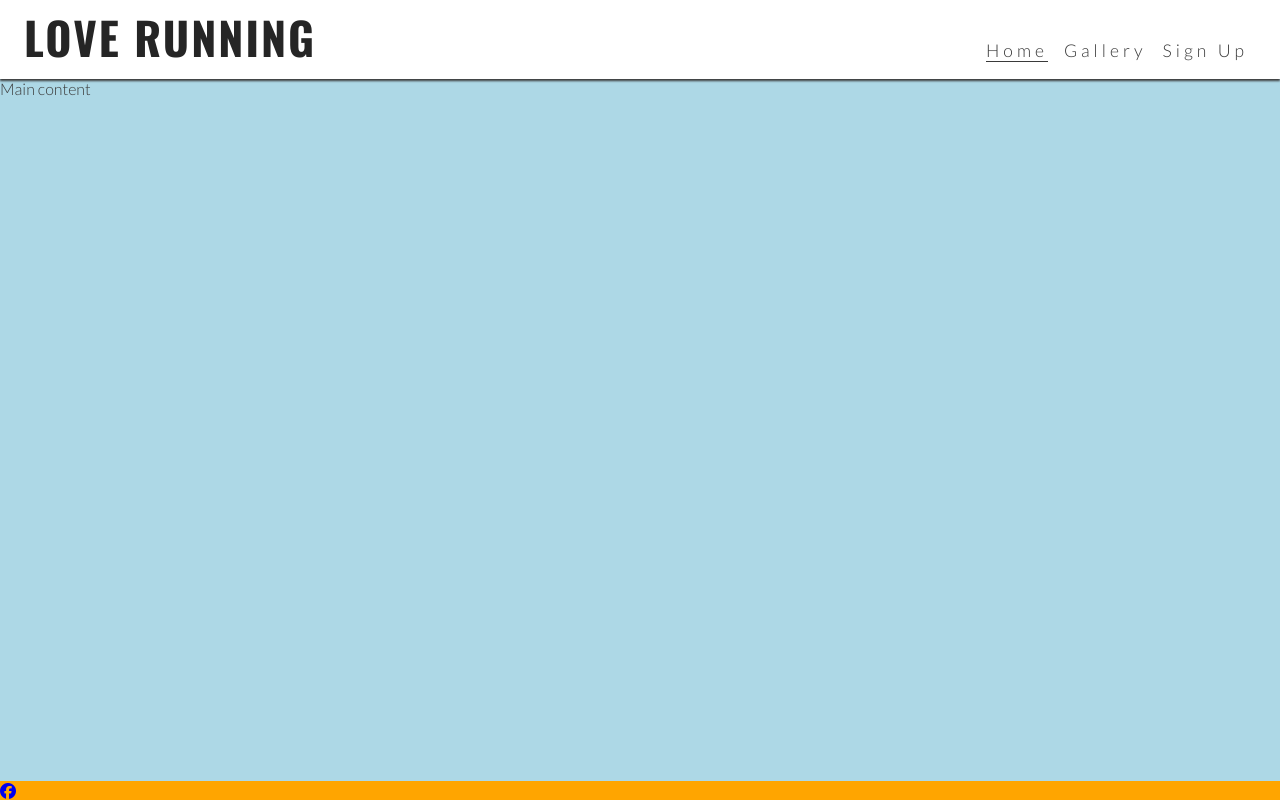
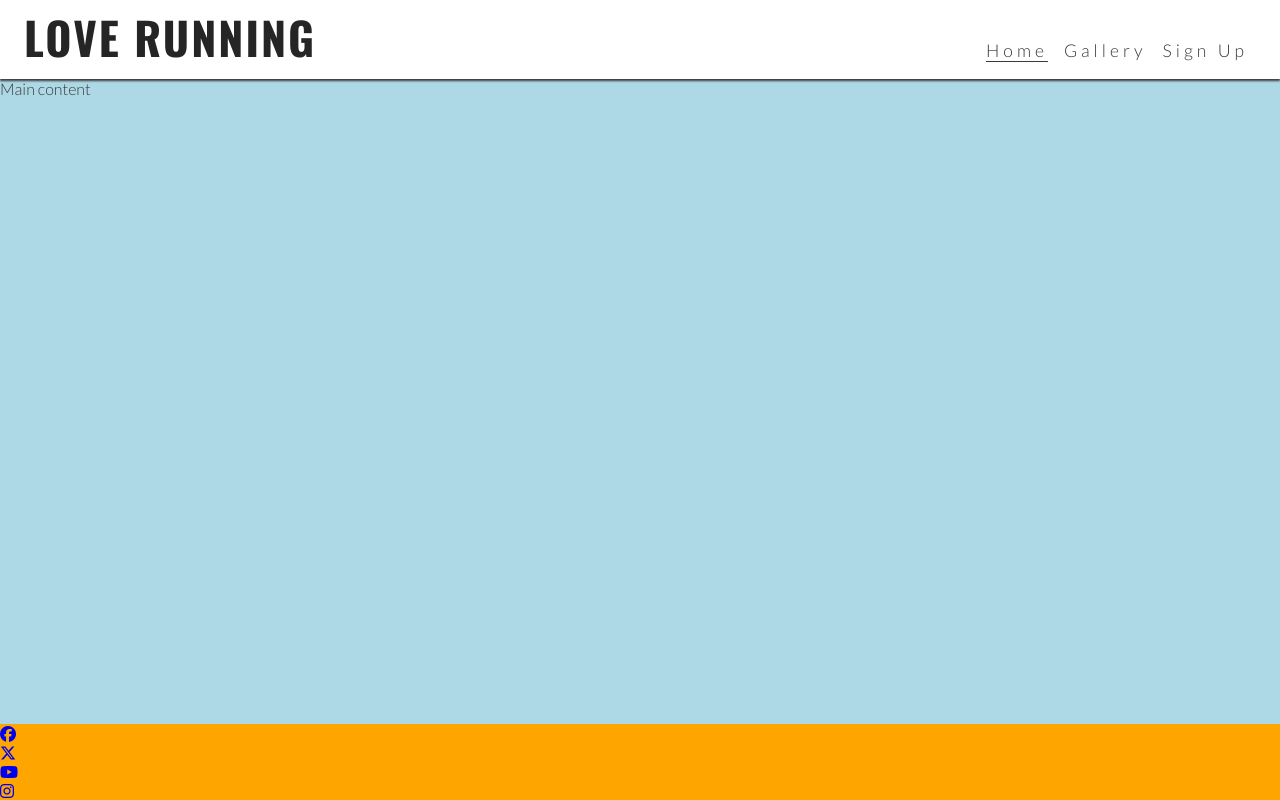
Before and after one commit to mybluewebsite/diploma-basics-love-running, a plain HTML site: page index.html in a window 1280 px wide. Drawn offline with nearby package versions, Linux system fonts and the light colour scheme.

Commit message:
add remaining loinks to footer

```diff
--- a/index.html
+++ b/index.html
@@ -26,7 +26,7 @@
             <h1 id="logo">Love Running</h1>
         </a>
         <input type="checkbox" id="nav-toggle" name="nav-toggle">
-        <label for="nav-toggle" class="nav-toggle-label">X</label>
+        <label for="nav-toggle" class="nav-toggle-label"><i class="fa-solid fa-burger"></i></label>
         <nav>
             <ul id="menu">
                 <li><a href="" class="active">Home</a></li>
@@ -44,6 +44,12 @@
         <ul>
             <li><a href="https://www.facebook.com/" target="_blank" rel="noopener"
                     aria-label="Visit our Facebook page (opens in a new tab)"><i class="fa-brands fa-facebook"></i></a></li>
+            <li><a href="https://x.com/" target="_blank" rel="noopener"
+                    aria-label="Visit our X page (opens in a new tab)"><i class="fa-brands fa-x-twitter"></i></a></li>
+            <li><a href="https://www.youtube.com/" target="_blank" rel="noopener"
+                    aria-label="Visit our YouTube page (opens in a new tab)"><i class="fa-brands fa-youtube"></i></a></li>
+            <li><a href="https://www.instagram.com/" target="_blank" rel="noopener"
+                    aria-label="Visit our Instagram page (opens in a new tab)"><i class="fa-brands fa-instagram"></i></a></li>
         </ul>
     </footer>
 
```
